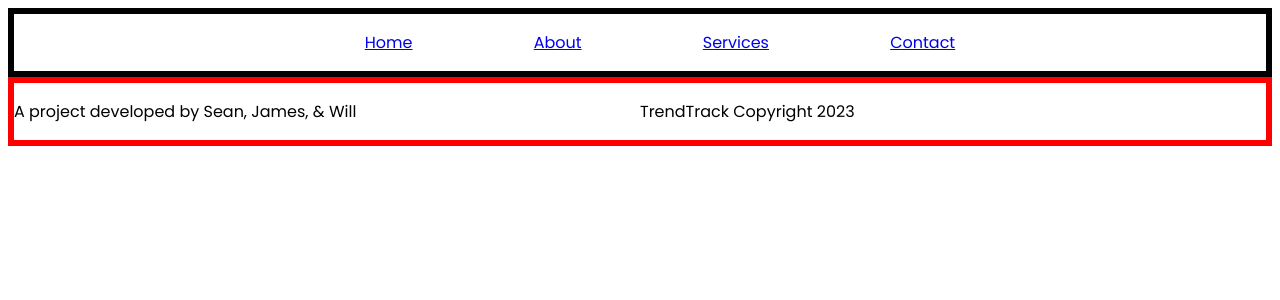
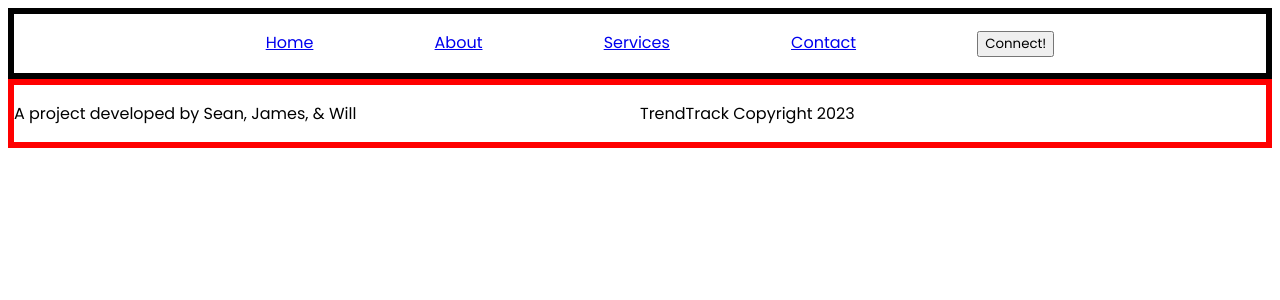
Before and after one commit to SeanRMcC/Hack-Harvard-2023, a React (Create React App) app: page / in a window 1280 px wide. Shown: the top 300 px of the page. Built offline with nearby package versions, Linux system fonts and the light colour scheme.

Commit message:
Unify merges

```diff
--- a/package.json
+++ b/package.json
@@ -6,6 +6,7 @@
     "@testing-library/jest-dom": "^5.17.0",
     "@testing-library/react": "^13.4.0",
     "@testing-library/user-event": "^13.5.0",
+    "axios": "^1.5.1",
     "react": "^18.2.0",
     "react-dom": "^18.2.0",
     "react-router-dom": "^6.17.0",
--- a/src/components/Nav.js
+++ b/src/components/Nav.js
@@ -1,4 +1,5 @@
 import React from 'react';
+import Button from './Button.js';
 import { Link } from 'react-router-dom';
 
 function Nav() {
@@ -11,6 +12,7 @@ function Nav() {
                     <li><a href="/about">About</a></li>
                     <li><a href="/services">Services</a></li>
                     <li><a href="/contact">Contact</a></li>
+                    <li>{<Button />}</li>
                 </ul>
             </nav>
         </div>
```
Also changed, not shown: 1 other file (tests, documents, lock files or other folders).
